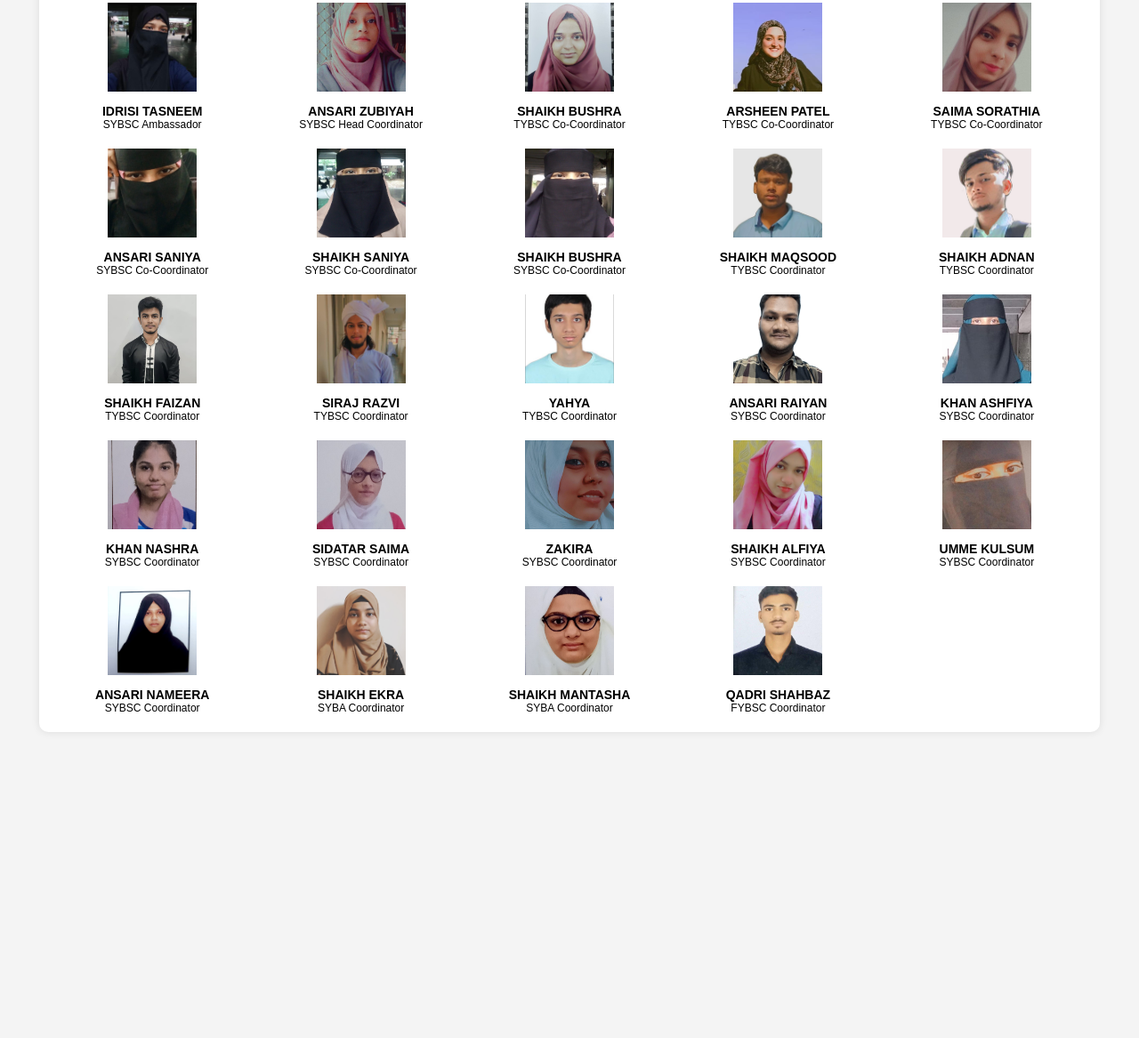
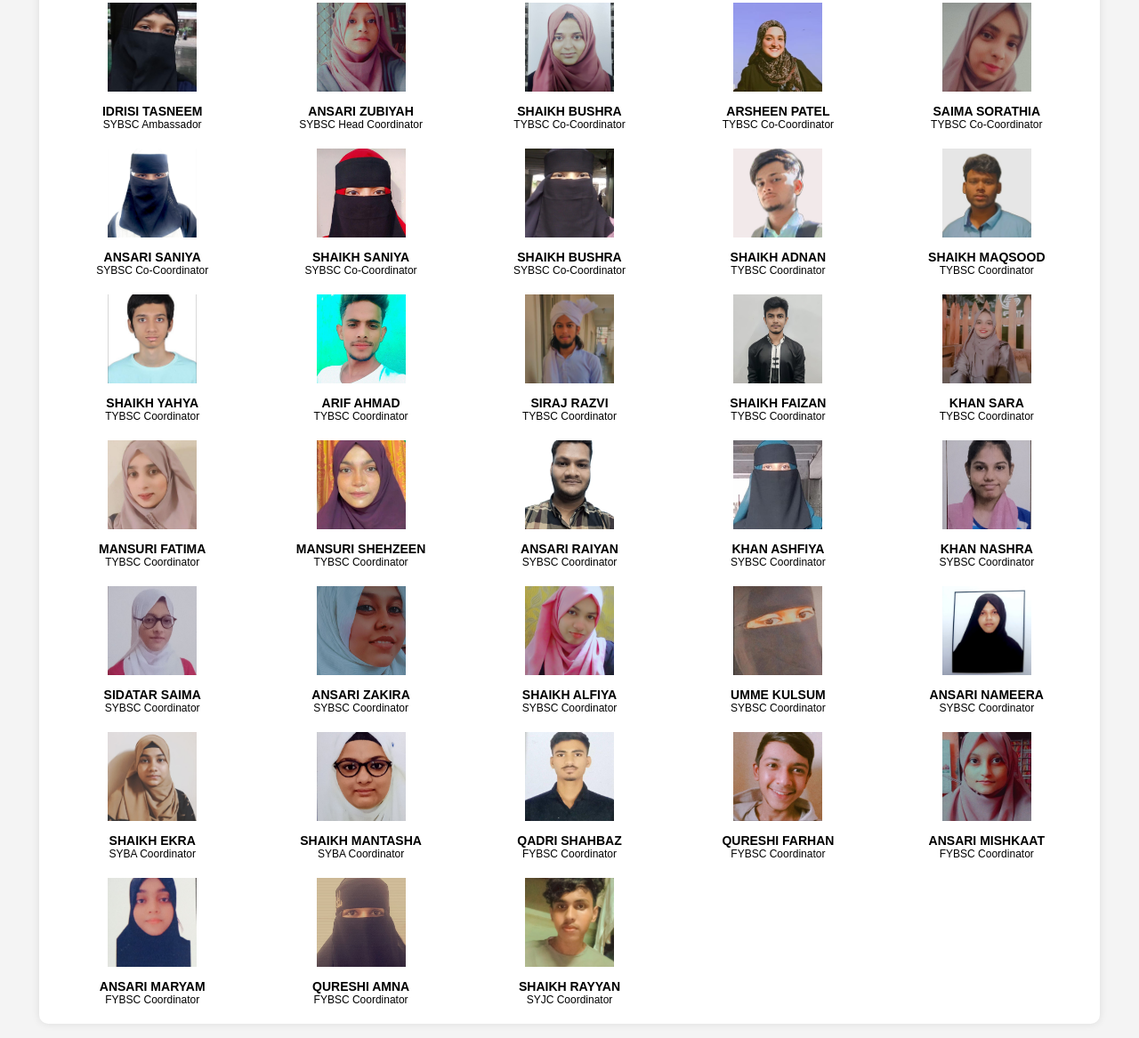
Before and after one commit to itasneem2004/banner, a plain HTML site: page index.html in a window 1280 px wide. Shown: the part 227-1394 px from the top of the page at 89% size. Before the commit the page ends 1070 px from the top, so only its background shows below. Drawn offline with nearby package versions, Linux system fonts and the light colour scheme.

Commit message:
completed

```diff
--- a/index.html
+++ b/index.html
@@ -1,12 +1,16 @@
 <!DOCTYPE html>
 <html lang="en">
+
 <head>
     <meta charset="UTF-8">
     <meta name="viewport" content="width=device-width, initial-scale=1.0">
     <title>Science Association Banner</title>
     <link rel="stylesheet" href="style.css">
-    <script src="https://cdn.jsdelivr.net/npm/@popperjs/core@2.11.8/dist/umd/popper.min.js" integrity="sha384-I7E8VVD/ismYTF4hNIPjVp/Zjvgyol6VFvRkX/vR+Vc4jQkC+hVqc2pM8ODewa9r" crossorigin="anonymous"></script>
+    <script src="https://cdn.jsdelivr.net/npm/@popperjs/core@2.11.8/dist/umd/popper.min.js"
+        integrity="sha384-I7E8VVD/ismYTF4hNIPjVp/Zjvgyol6VFvRkX/vR+Vc4jQkC+hVqc2pM8ODewa9r"
+        crossorigin="anonymous"></script>
 </head>
+
 <body>
     <div class="banner">
         <div class="header">
@@ -24,7 +28,7 @@
 
         <div class="grid-container">
             <div class="grid-item">
-                <img src="IMAGES/tasneem.jfif" alt="IDRISI TASNEEM">
+                <img src="IMAGES/TASSO.jpeg" alt="IDRISI TASNEEM">
                 <div class="name">IDRISI TASNEEM</div>
                 <div class="role">SYBSC Ambassador</div>
             </div>
@@ -54,13 +58,13 @@
             </div>
 
             <div class="grid-item">
-             <img src="IMAGES/SANIYA.jfif" alt="ANSARI SANIYA ">
+                <img src="IMAGES/SANIYAA.jfif" alt="ANSARI SANIYA ">
                 <div class="name">ANSARI SANIYA</div>
                 <div class="role">SYBSC Co-Coordinator</div>
             </div>
 
             <div class="grid-item">
-            <img src="IMAGES/SANIYAS.jfif" alt="SHAIKH SANIYA ">
+                <img src="IMAGES/saniyashaikh.jfif" alt="SHAIKH SANIYA ">
                 <div class="name">SHAIKH SANIYA</div>
                 <div class="role">SYBSC Co-Coordinator</div>
             </div>
@@ -72,37 +76,61 @@
             </div>
 
             <div class="grid-item">
-                <img src="IMAGES/MAQSOOD.jfif" alt="KULSUM ">
+                <img src="IMAGES/ADNAN1.jpeg" alt="SHAIKH ADNAN ">
+                <div class="name">SHAIKH ADNAN</div>
+                <div class="role">TYBSC Coordinator</div>
+            </div>
+
+            <div class="grid-item">
+                <img src="IMAGES/MAQSOOD.jfif" alt="SHAIKH MAQSOOD ">
                 <div class="name">SHAIKH MAQSOOD</div>
                 <div class="role">TYBSC Coordinator</div>
             </div>
 
             <div class="grid-item">
-                <img src="IMAGES/ADNAN1.jpeg" alt="KULSUM ">
-                <div class="name">SHAIKH ADNAN</div>
+                <img src="IMAGES/YAHYA.jfif" alt="SHAIKH YAHYA ">
+                <div class="name"> SHAIKH YAHYA</div>
                 <div class="role">TYBSC Coordinator</div>
             </div>
 
             <div class="grid-item">
-                <img src="IMAGES/FAIZAN.jfif" alt="KULSUM ">
+                <img src="IMAGES/ARIF.jfif" alt="ARIF AHMAD ">
+                <div class="name">ARIF AHMAD</div>
+                <div class="role">TYBSC Coordinator</div>
+            </div>
+
+            <div class="grid-item">
+                <img src="IMAGES/SIRAJ.jfif" alt="SIRAJ RAZVI ">
+                <div class="name">SIRAJ RAZVI</div>
+                <div class="role">TYBSC Coordinator</div>
+            </div>
+
+            <div class="grid-item">
+                <img src="IMAGES/FAIZAN.jfif" alt="SHAIKH FAIZAN ">
                 <div class="name">SHAIKH FAIZAN</div>
                 <div class="role">TYBSC Coordinator</div>
             </div>
 
             <div class="grid-item">
-                <img src="IMAGES/SIRAJ.jfif" alt="KULSUM ">
-                <div class="name">SIRAJ RAZVI</div>
+                <img src="IMAGES/SARA.jfif" alt="KHAN SARA ">
+                <div class="name">KHAN SARA</div>
                 <div class="role">TYBSC Coordinator</div>
             </div>
 
             <div class="grid-item">
-                <img src="IMAGES/YAHYA.jfif" alt="KULSUM ">
-                <div class="name">YAHYA</div>
+                <img src="IMAGES/FATIMA.jpg" alt="MANSURI FATIMA ">
+                <div class="name">MANSURI FATIMA</div>
                 <div class="role">TYBSC Coordinator</div>
             </div>
 
             <div class="grid-item">
-                <img src="IMAGES/RAIYAN.jfif" alt="KULSUM ">
+                <img src="IMAGES/SHEHZEEN.jpg" alt="MANSURI FATIMA ">
+                <div class="name">MANSURI SHEHZEEN</div>
+                <div class="role">TYBSC Coordinator</div>
+            </div>
+
+            <div class="grid-item">
+                <img src="IMAGES/RAIYAN.jfif" alt="ANSARI RAIYAN ">
                 <div class="name">ANSARI RAIYAN</div>
                 <div class="role">SYBSC Coordinator</div>
             </div>
@@ -126,19 +154,19 @@
             </div>
 
             <div class="grid-item">
-                <img src="IMAGES/ZAKIRA.jfif" alt="ZAKIRA ">
-                <div class="name">ZAKIRA</div>
+                <img src="IMAGES/ZAKIRA.jfif" alt="ANSARI ZAKIRA ">
+                <div class="name">ANSARI ZAKIRA</div>
                 <div class="role">SYBSC Coordinator</div>
             </div>
 
             <div class="grid-item">
-                <img src="IMAGES/ALFIYA.jfif" alt="ALFIYA ">
+                <img src="IMAGES/ALFIYA.jfif" alt="SHAIKH ALFIYA ">
                 <div class="name">SHAIKH ALFIYA</div>
                 <div class="role">SYBSC Coordinator</div>
             </div>
 
             <div class="grid-item">
-                <img src="IMAGES/UKULSUM.jfif" alt="KULSUM ">
+                <img src="IMAGES/UKULSUM.jfif" alt="UMME KULSUM ">
                 <div class="name">UMME KULSUM</div>
                 <div class="role">SYBSC Coordinator</div>
             </div>
@@ -146,28 +174,59 @@
 
 
             <div class="grid-item">
-                <img src="IMAGES/NAMEERA.jfif" alt="KULSUM ">
+                <img src="IMAGES/NAMEERA.jfif" alt="ANSARI NAMEERA ">
                 <div class="name">ANSARI NAMEERA</div>
                 <div class="role">SYBSC Coordinator</div>
             </div>
 
             <div class="grid-item">
-                <img src="IMAGES/EKRA.jfif" alt="KULSUM ">
+                <img src="IMAGES/EKRA.jfif" alt="SHAIKH EKRA ">
                 <div class="name">SHAIKH EKRA</div>
                 <div class="role">SYBA Coordinator</div>
             </div>
 
             <div class="grid-item">
-                <img src="IMAGES/MANTASHA.jfif" alt="KULSUM ">
+                <img src="IMAGES/MANTASHA.jfif" alt="SHAIKH MANTASHA ">
                 <div class="name">SHAIKH MANTASHA </div>
                 <div class="role">SYBA Coordinator</div>
             </div>
 
             <div class="grid-item">
-                <img src="IMAGES/SHAHBAAZ.jfif" alt="KULSUM ">
+                <img src="IMAGES/SHAHBAAZ.jfif" alt="QADRI SHAHBAZ ">
                 <div class="name">QADRI SHAHBAZ </div>
                 <div class="role">FYBSC Coordinator</div>
             </div>
+
+            <div class="grid-item">
+                <img src="IMAGES/FARHAN.jfif" alt="QURESHI FARHAN ">
+                <div class="name">QURESHI FARHAN </div>
+                <div class="role">FYBSC Coordinator</div>
+            </div>
+
+            <div class="grid-item">
+                <img src="IMAGES/MISHKAAT.jfif" alt="ANSARI MARYAM ">
+                <div class="name">ANSARI MISHKAAT </div>
+                <div class="role">FYBSC Coordinator</div>
+            </div>
+
+            <div class="grid-item">
+                <img src="IMAGES/MARYAM.jfif" alt="ANSARI MARYAM ">
+                <div class="name">ANSARI MARYAM </div>
+                <div class="role">FYBSC Coordinator</div>
+            </div>
+
+            <div class="grid-item">
+                <img src="IMAGES/AMNA.jfif" alt="ANSARI MARYAM ">
+                <div class="name">QURESHI AMNA</div>
+                <div class="role">FYBSC Coordinator</div>
+            </div>
+
+            <div class="grid-item">
+                <img src="IMAGES/RAYYAN.jfif" alt="SHAIKH RAYYAN">
+                <div class="name">SHAIKH RAYYAN </div>
+                <div class="role">SYJC Coordinator</div>
+            </div>
+
 
 
 
@@ -182,6 +241,9 @@
 
         </div>
     </div>
-    <script src="https://cdn.jsdelivr.net/npm/bootstrap@5.3.3/dist/js/bootstrap.min.js" integrity="sha384-0pUGZvbkm6XF6gxjEnlmuGrJXVbNuzT9qBBavbLwCsOGabYfZo0T0to5eqruptLy" crossorigin="anonymous"></script>
+    <script src="https://cdn.jsdelivr.net/npm/bootstrap@5.3.3/dist/js/bootstrap.min.js"
+        integrity="sha384-0pUGZvbkm6XF6gxjEnlmuGrJXVbNuzT9qBBavbLwCsOGabYfZo0T0to5eqruptLy"
+        crossorigin="anonymous"></script>
 </body>
+
 </html>
```
Also changed, not shown: IMAGES/AMNA.jfif (added), IMAGES/ARIF.jfif (added), IMAGES/FARHAN.jfif (added), IMAGES/FATIMA.jpg (added), IMAGES/IDRISI.jpg (added), IMAGES/MARYAM.jfif (added), IMAGES/MIR.jpg (added), IMAGES/MISHKAAT.jfif (added), IMAGES/RAYYAN.jfif (added), IMAGES/SANIYAA.jfif (added), IMAGES/SARA.jfif (added), IMAGES/SHEHZEEN.jpg (added), IMAGES/TASNEEM.jpg (added), IMAGES/TASSO.jpeg (added), 3 more files. Lines whose indentation alone changed are shown as unchanged.
